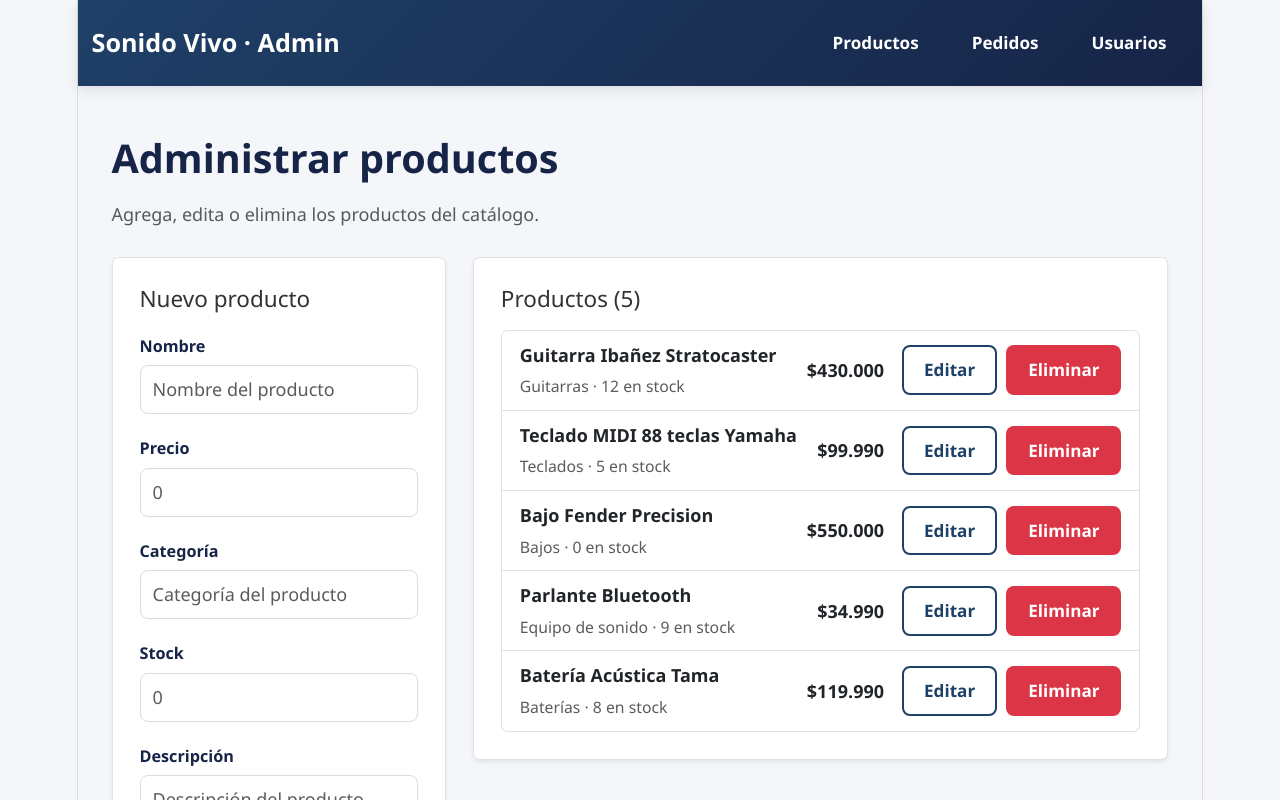
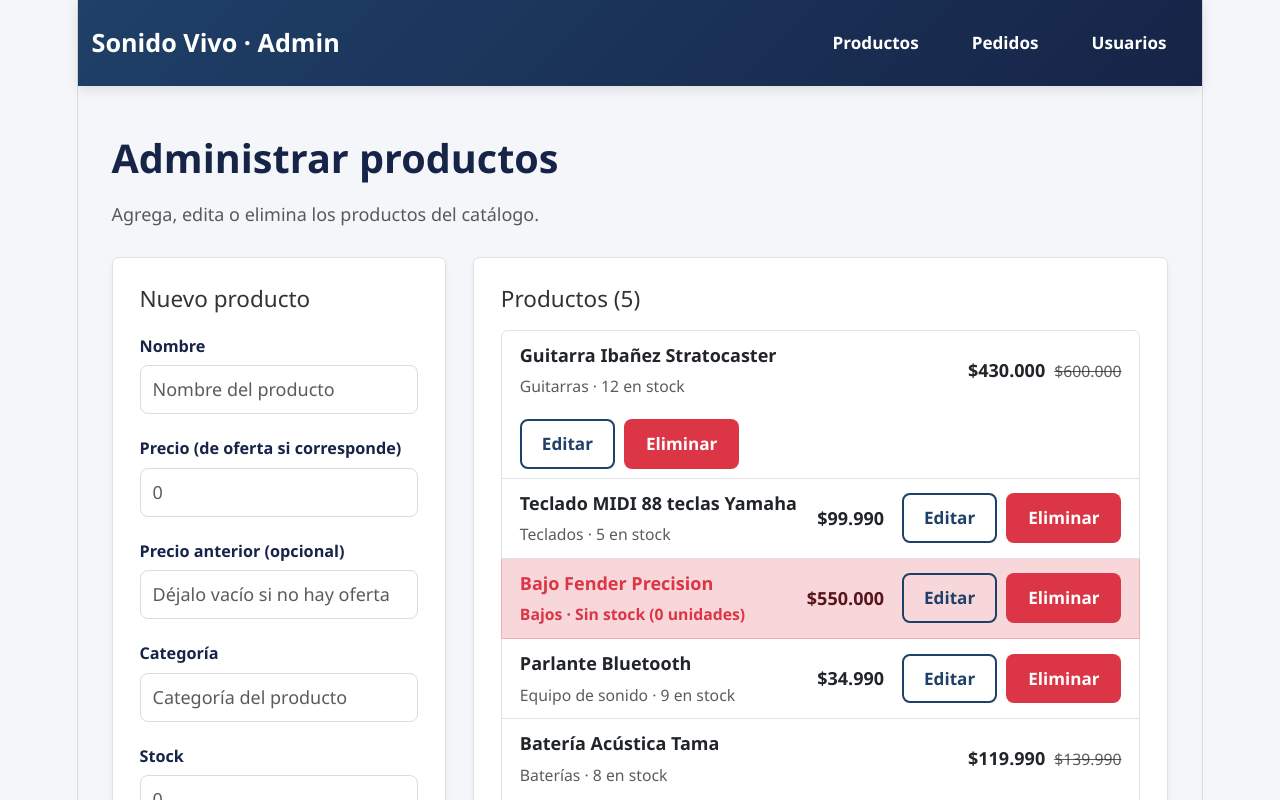
Before and after one commit to AlejandroRivera2005/FrontendSonidoVivoFullstackII, a React (Vite) app: page /admin in a window 1280 px wide. Shown: the top 800 px of the page. Built offline with nearby package versions, Linux system fonts and the light colour scheme.

Commit message:
pestaña Mis Pedidos y añadir precio con oferta

```diff
--- a/src/App.jsx
+++ b/src/App.jsx
@@ -22,11 +22,13 @@ import AdminSonidoVivo from "./pages/AdminSonidoVivo";
 import PedidosSonidoVivo from "./pages/PedidosSonidoVivo";
 import UsuariosSonidoVivo from "./pages/UsuariosSonidoVivo";
 import DetalleBlog from "./pages/DetalleBlog";
+import MisPedidosPage from "./pages/MisPedidosPage";
 
 
 const navigationConfig = [
   { label: "Inicio", path: "/", variant: "text" },
   { label: "Catálogo", path: "/catalogo", variant: "text" },
+  { label: "Mis Pedidos", path: "/mis-pedidos", variant: "text", soloUsuario: true },
   { label: "Iniciar sesión", path: "/login", variant: "text", soloInvitado: true },
   { label: "Registrarse", path: "/registro", variant: "text", soloInvitado: true },
   { label: "STAFF", path: "/staff-login", variant: "text" },
@@ -63,6 +65,7 @@ function App() {
               <Route path="/categoria/:nombre" element={<CatalogoPage />} />
               <Route path="/buscar/:texto" element={<CatalogoPage />} />
               <Route path="/checkout" element={<CheckoutPage />} />
+              <Route path="/mis-pedidos" element={<MisPedidosPage />} />
               <Route path="*" element={<Error404Page />} />
             </Route>
 
--- a/src/components/templates/ClienteLayoutTemplate.jsx
+++ b/src/components/templates/ClienteLayoutTemplate.jsx
@@ -14,16 +14,20 @@ function ClienteLayoutTemplate({ menuItems }) {
     navigate("/");
   };
 
+  const itemsVisibles = menuItems.filter((item) =>
+    usuario ? !item.soloInvitado : !item.soloUsuario
+  );
+
   const items = usuario
     ? [
-        ...menuItems.filter((item) => !item.soloInvitado),
+        ...itemsVisibles,
         {
           label: `Cerrar sesión (${usuario.nombre.split(" ")[0]})`,
           variant: "text",
           onClick: handleCerrarSesion,
         },
       ]
-    : menuItems;
+    : itemsVisibles;
 
   return (
     <>
--- a/src/pages/AdminSonidoVivo.jsx
+++ b/src/pages/AdminSonidoVivo.jsx
@@ -5,12 +5,13 @@ import FormField from "../components/molecules/FormField";
 import Boton from "../components/atoms/boton/Boton";
 import { useProductos } from "../context/ProductosContext";
 import { formatoPrecio } from "../utils/formatoPrecio";
-import { validarFormularioProducto } from "../utils/validaciones";
+import { esVacio, validarFormularioProducto } from "../utils/validaciones";
 import { useTituloPagina } from "../hooks/useTituloPagina";
 
 const form_inicial = {
   nombre: "",
   precio: "",
+  precioAnterior: "",
   categoria: "",
   stock: "",
   descripcion: "",
@@ -36,7 +37,7 @@ function AdminSonidoVivo() {
   };
 
   const limpiarFormulario = () => {
-    setForm(FORM_INICIAL);
+    setForm(form_inicial);
     setErrors({});
     setIdEditando(null);
   };
@@ -53,6 +54,7 @@ function AdminSonidoVivo() {
     const datos = {
       nombre: form.nombre.trim(),
       precio: Number(form.precio),
+      precioAnterior: esVacio(form.precioAnterior) ? null : Number(form.precioAnterior),
       categoria: form.categoria.trim(),
       stock: Number(form.stock),
       descripcion: form.descripcion.trim(),
@@ -73,6 +75,7 @@ function AdminSonidoVivo() {
     setForm({
       nombre: producto.nombre ?? "",
       precio: String(producto.precio ?? ""),
+      precioAnterior: String(producto.precioAnterior ?? ""),
       categoria: producto.categoria ?? "",
       stock: String(producto.stock ?? ""),
       descripcion: producto.descripcion ?? "",
@@ -115,7 +118,7 @@ function AdminSonidoVivo() {
               />
 
               <FormField
-                label="Precio"
+                label="Precio (de oferta si corresponde)"
                 type="number"
                 name="precio"
                 value={form.precio}
@@ -123,6 +126,17 @@ function AdminSonidoVivo() {
                 placeholder="0"
                 min="1"
                 error={errors.precio}
+              />
+
+              <FormField
+                label="Precio anterior (opcional)"
+                type="number"
+                name="precioAnterior"
+                value={form.precioAnterior}
+                onChange={handleChange}
+                placeholder="Déjalo vacío si no hay oferta"
+                min="1"
+                error={errors.precioAnterior}
               />
 
               <FormField
@@ -185,25 +199,44 @@ function AdminSonidoVivo() {
               <p className="text-muted mb-0">No hay productos registrados.</p>
             ) : (
               <ul className="list-group">
-                {productosCtx.productos.map((p) => (
+                {productosCtx.productos.map((p) => {
+                  const sinStock = p.stock === 0;
+                  const enOferta =
+                    typeof p.precioAnterior === "number" && p.precioAnterior > p.precio;
+
+                  return (
                   <li
                     key={p.id}
-                    className="list-group-item d-flex flex-wrap align-items-center gap-3"
+                    className={`list-group-item d-flex flex-wrap align-items-center gap-3${
+                      sinStock ? " list-group-item-danger" : ""
+                    }`}
                   >
                     <div className="flex-grow-1">
-                      <div className="fw-semibold text-break">{p.nombre}</div>
-                      <small className="text-muted">
+                      <div className={`fw-semibold text-break${sinStock ? " text-danger" : ""}`}>
+                        {p.nombre}
+                      </div>
+                      <small className={sinStock ? "text-danger fw-bold" : "text-muted"}>
                         {p.categoria}
-                        {typeof p.stock === "number" && ` · ${p.stock} en stock`}
+                        {sinStock
+                          ? " · Sin stock (0 unidades)"
+                          : typeof p.stock === "number" && ` · ${p.stock} en stock`}
                       </small>
                     </div>
-                    <span className="fw-bold">{formatoPrecio(p.precio)}</span>
+                    <span className="fw-bold">
+                      {formatoPrecio(p.precio)}
+                      {enOferta && (
+                        <small className="text-muted fw-normal ms-2">
+                          <s>{formatoPrecio(p.precioAnterior)}</s>
+                        </small>
+                      )}
+                    </span>
                     <div className="d-flex gap-2">
                       <Boton label="Editar" variant="outline-primary" onClick={() => editar(p)} />
                       <Boton label="Eliminar" variant="danger" onClick={() => eliminar(p)} />
                     </div>
                   </li>
-                ))}
+                  );
+                })}
               </ul>
             )}
           </div>
--- /dev/null
+++ b/src/pages/MisPedidosPage.jsx
@@ -0,0 +1,99 @@
+import { useNavigate } from "react-router-dom";
+import { Container, Row, Col } from "react-bootstrap";
+import Boton from "../components/atoms/boton/Boton";
+import { usePedidos } from "../context/PedidoContext";
+import { useSesion } from "../context/SesionContext";
+import { formatoPrecio } from "../utils/formatoPrecio";
+import { useTituloPagina } from "../hooks/useTituloPagina";
+
+function MisPedidosPage() {
+  useTituloPagina("Mis pedidos");
+  const navigate = useNavigate();
+  const pedidosCtx = usePedidos();
+  const sesionCtx = useSesion();
+
+  if (!sesionCtx.usuario) {
+    return (
+      <Container className="py-4">
+        <h1 className="fw-bold">Mis pedidos</h1>
+        <p className="text-muted">
+          Debes iniciar sesión para ver tus pedidos.
+        </p>
+        <Boton
+          label="Iniciar sesión"
+          variant="primary"
+          onClick={() => navigate("/login", { state: { desde: "/mis-pedidos" } })}
+        />
+      </Container>
+    );
+  }
+
+  const misPedidos = pedidosCtx.pedidos
+    .filter((p) => p.usuarioId === sesionCtx.usuario.id)
+    .sort((a, b) => b.id - a.id);
+
+  const textoEntrega = (pedido) => {
+    if (pedido.entrega === "envio") return `Envío a domicilio: ${pedido.direccion}`;
+    if (pedido.entrega === "retiro") return "Retiro presencial en tienda";
+    return null;
+  };
+
+  return (
+    <Container className="py-4">
+      <Row className="mb-4">
+        <Col xs={12}>
+          <h1 className="fw-bold">Mis pedidos</h1>
+          <p className="text-muted mb-0">
+            Revisa los pedidos realizados con tu cuenta, {sesionCtx.usuario.nombre}.
+          </p>
+        </Col>
+      </Row>
+
+      <Row>
+        <Col xs={12}>
+          <div className="p-3 p-md-4 border rounded bg-white shadow-sm">
+            <h3 className="h5 mb-3">Pedidos ({misPedidos.length})</h3>
+
+            {misPedidos.length === 0 ? (
+              <div className="d-flex flex-column align-items-start gap-3">
+                <p className="text-muted mb-0">Aún no has realizado pedidos.</p>
+                <Boton
+                  label="Ir al catálogo"
+                  variant="primary"
+                  onClick={() => navigate("/catalogo")}
+                />
+              </div>
+            ) : (
+              <ul className="list-group">
+                {misPedidos.map((p) => (
+                  <li
+                    key={p.id}
+                    className="list-group-item d-flex flex-wrap align-items-center gap-3"
+                  >
+                    <div className="flex-grow-1">
+                      <div className="fw-semibold text-break">{p.nombre}</div>
+                      <small className="text-muted d-block">
+                        Pedido #{p.id}
+                        {typeof p.cantidad === "number" && ` · Cantidad: ${p.cantidad}`}
+                      </small>
+                      {textoEntrega(p) && (
+                        <small className="text-muted text-break d-block">
+                          {textoEntrega(p)}
+                        </small>
+                      )}
+                    </div>
+                    <span className="fw-bold">
+                      {typeof p.total === "number" ? formatoPrecio(p.total) : "—"}
+                    </span>
+                  </li>
+                ))}
+              </ul>
+            )}
+          </div>
+        </Col>
+      </Row>
+    </Container>
+  );
+}
+
+export default MisPedidosPage;
--- a/src/utils/validaciones.js
+++ b/src/utils/validaciones.js
@@ -34,6 +34,8 @@ export const mensajes = {
   usuarioObligatorio: "Debes seleccionar un usuario.",
   credencialesInvalidas: "Correo o contraseña incorrectos.",
   sesionRequerida: "Debes iniciar sesión para finalizar la compra.",
+  precioAnteriorInvalido: "El precio anterior debe ser un número mayor o igual a 1.",
+  precioAnteriorMenor: "El precio anterior debe ser mayor al precio de oferta.",
 };
 
 export const esVacio = (valor) => !String(valor ?? "").trim();
@@ -59,6 +61,15 @@ export const validarPrecio = (precio) => {
   if (esVacio(precio)) return mensajes.precioObligatorio;
   const numero = Number(precio);
   if (!Number.isFinite(numero) || numero < 1) return mensajes.precioInvalido;
+  return "";
+};
+
+export const validarPrecioAnterior = (precioAnterior, precio) => {
+  if (esVacio(precioAnterior)) return "";
+  const numero = Number(precioAnterior);
+  if (!Number.isFinite(numero) || numero < 1) return mensajes.precioAnteriorInvalido;
+  const actual = Number(precio);
+  if (Number.isFinite(actual) && numero <= actual) return mensajes.precioAnteriorMenor;
   return "";
 };
 
@@ -108,6 +119,7 @@ export const validarCantidad = (cantidad) => {
 export const validarFormularioProducto = ({
   nombre,
   precio,
+  precioAnterior,
   categoria,
   stock,
   descripcion,
@@ -115,6 +127,7 @@ export const validarFormularioProducto = ({
   limpiarErrores({
     nombre: validarNombre(nombre),
     precio: validarPrecio(precio),
+    precioAnterior: validarPrecioAnterior(precioAnterior, precio),
     categoria: validarCategoria(categoria),
     stock: validarStock(stock),
     descripcion: validarDescripcion(descripcion),
```
Also changed, not shown: 1 other file (tests, documents, lock files or other folders).
